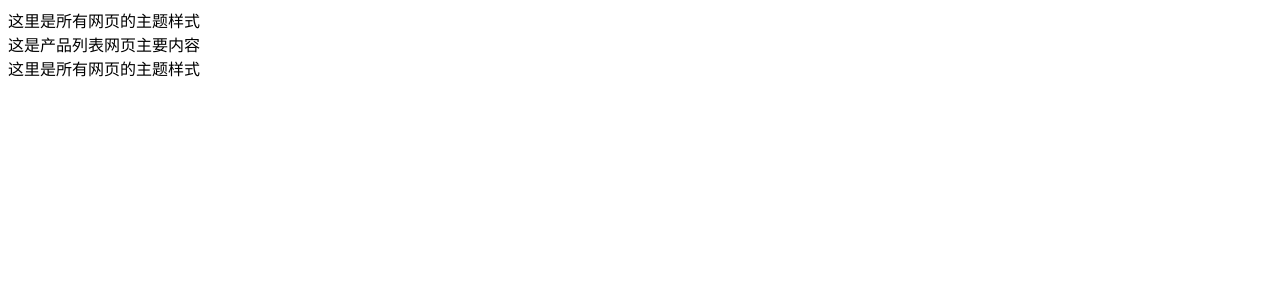
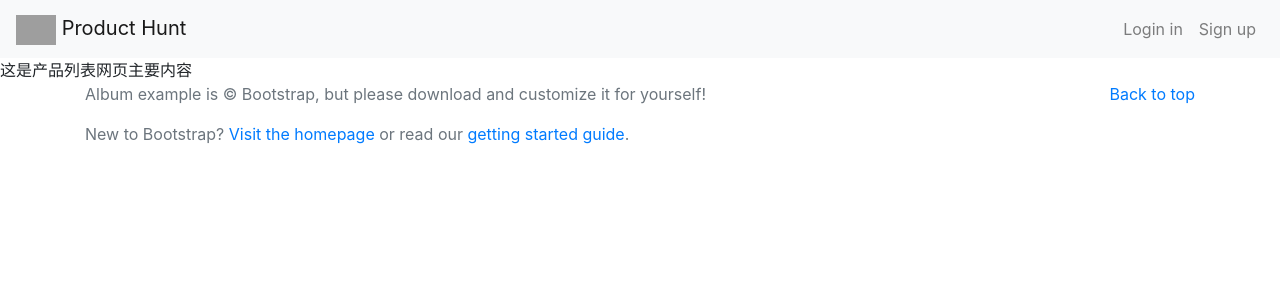
Before and after one commit to weixiaofei123321/product_hunt, a Django app: page / in a window 1280 px wide. Shown: the top 300 px of the page. Run offline with Django 3.2, Linux system fonts and the light colour scheme; some libraries are stand-ins or nearby versions; grey boxes are pictures that could not be loaded.

Commit message:
制作了主题样式
使用了Bootstrap模板

```diff
--- a/templates/theme.html
+++ b/templates/theme.html
@@ -5,12 +5,63 @@
     <title>Title</title>
 </head>
 <body>
-这里是所有网页的主题样式
-<br>
-{% block content %}
 
-{% endblock content%}
-<br>
-这里是所有网页的主题样式
+<!doctype html>
+<html lang="en">
+  {%load staticfiles%}
+  <head>
+    <meta charset="utf-8">
+    <meta name="viewport" content="width=device-width, initial-scale=1, shrink-to-fit=no">
+    <meta name="description" content="">
+    <meta name="author" content="">
+    <link rel="icon" href="../../../../favicon.ico">
+
+    <title>我的个人展示网页</title>
+
+    <!-- Bootstrap core CSS -->
+    <link rel="stylesheet" href="https://stackpath.bootstrapcdn.com/bootstrap/4.1.1/css/bootstrap.min.css" integrity="sha384-WskhaSGFgHYWDcbwN70/dfYBj47jz9qbsMId/iRN3ewGhXQFZCSftd1LZCfmhktB" crossorigin="anonymous">
+  </head>
+
+  <body>
+    <nav class="navbar navbar-expand-lg navbar-light bg-light">
+      <a class="navbar-brand" href="#">
+            <img src="{% static "logo_P.png" %}"height = 30 >
+          Product Hunt</a>
+      <button class="navbar-toggler" type="button" data-toggle="collapse" data-target="#navbarNavAltMarkup" aria-controls="navbarNavAltMarkup" aria-expanded="false" aria-label="Toggle navigation">
+        <span class="navbar-toggler-icon"></span>
+      </button>
+      <div class="collapse navbar-collapse" id="navbarNavAltMarkup">
+        <div class="navbar-nav ml-auto">
+
+          <a class="nav-item nav-link" href="#">Login in </a>
+          <a class="nav-item nav-link " href="#" tabindex="-1" aria-disabled="true">Sign up</a>
+        </div>
+      </div>
+    </nav>
+     {% block content %}
+
+     {% endblock content%}
+
+
+
+    <footer class="text-muted">
+      <div class="container">
+        <p class="float-right">
+          <a href="#">Back to top</a>
+        </p>
+        <p>Album example is &copy; Bootstrap, but please download and customize it for yourself!</p>
+        <p>New to Bootstrap? <a href="../../">Visit the homepage</a> or read our <a href="../../getting-started/">getting started guide</a>.</p>
+      </div>
+    </footer>
+
+    <!-- Bootstrap core JavaScript
+    ================================================== -->
+    <!-- Placed at the end of the document so the pages load faster -->
+    <script src="https://code.jquery.com/jquery-3.3.1.slim.min.js" integrity="sha384-q8i/X+965DzO0rT7abK41JStQIAqVgRVzpbzo5smXKp4YfRvH+8abtTE1Pi6jizo" crossorigin="anonymous"></script>
+	<script src="https://cdnjs.cloudflare.com/ajax/libs/popper.js/1.14.3/umd/popper.min.js" integrity="sha384-ZMP7rVo3mIykV+2+9J3UJ46jBk0WLaUAdn689aCwoqbBJiSnjAK/l8WvCWPIPm49" crossorigin="anonymous"></script>
+	<script src="https://stackpath.bootstrapcdn.com/bootstrap/4.1.1/js/bootstrap.min.js" integrity="sha384-smHYKdLADwkXOn1EmN1qk/HfnUcbVRZyYmZ4qpPea6sjB/pTJ0euyQp0Mk8ck+5T" crossorigin="anonymous"></script>
+
+  </body>
+</html>
 </body>
 </html>
```
Also changed, not shown: ph/settings.py (+7 -0 lines).
